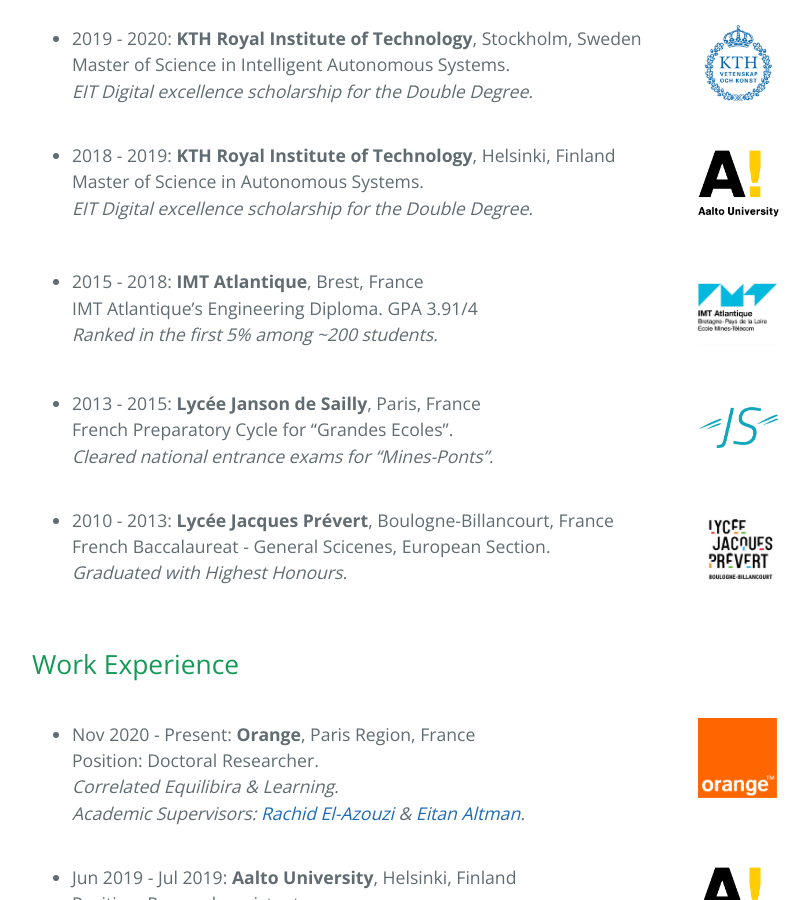
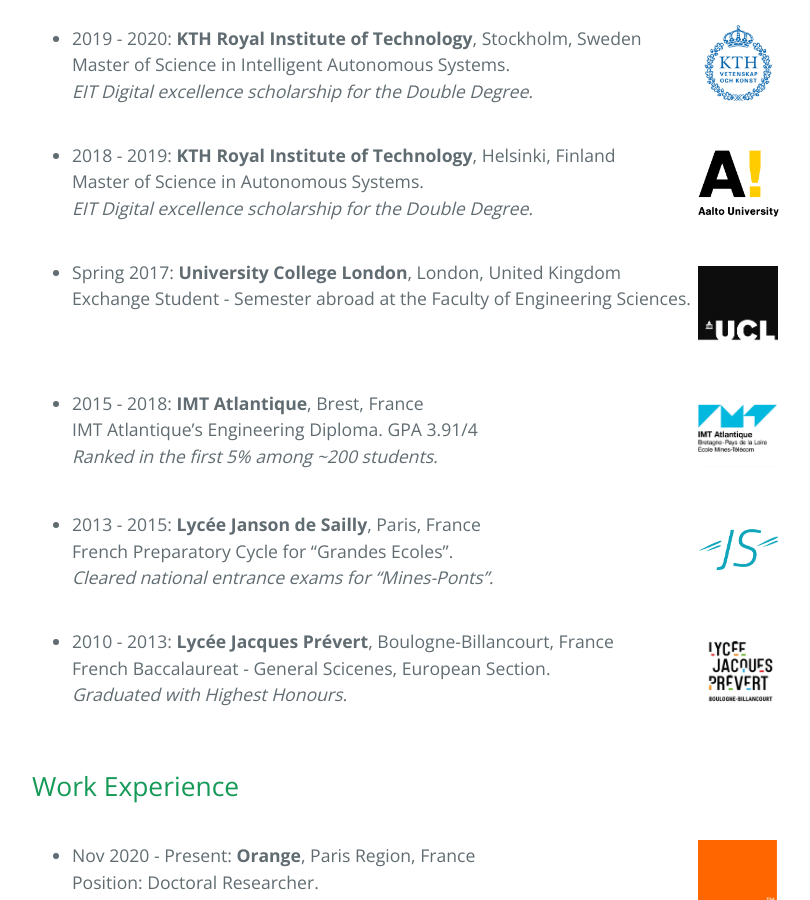
Before and after one commit to thomas-bfs/thomas-bfs.github.io, a Jekyll site: the page built from cv.md, in a window 1280 px wide and 900 px high, scrolled down 732 px. Shown: the whole window, without its empty margins (192-1002 px from the left). Built offline with Jekyll 4.4.1, drawn with Linux system fonts in a browser that asks for light colours; nearby versions of some CDN libraries; a style sheet for code colours, icons or effects is not loaded.

Commit message:
Update cv.md

```diff
--- a/cv.md
+++ b/cv.md
@@ -34,6 +34,13 @@ order: 1
     _EIT Digital excellence scholarship for the Double Degree._
 
 [![]({{ site.url }}{{ site.baseurl }}{{ site.image_path }}/aalto_logo.png){:.logo}](http://aalto.fi){:.logo}
+
+
+* Spring 2017: **University College London**, London, United Kingdom
+    Exchange Student - Semester abroad at the Faculty of Engineering Sciences.<br/>
+
+[![]({{ site.url }}{{ site.baseurl }}{{ site.image_path }}/ucl_logo.png){:.logo}](http://ucl.ac.uk){:.logo}
+
 
 <div style="clear: both;"></div>
 
```
